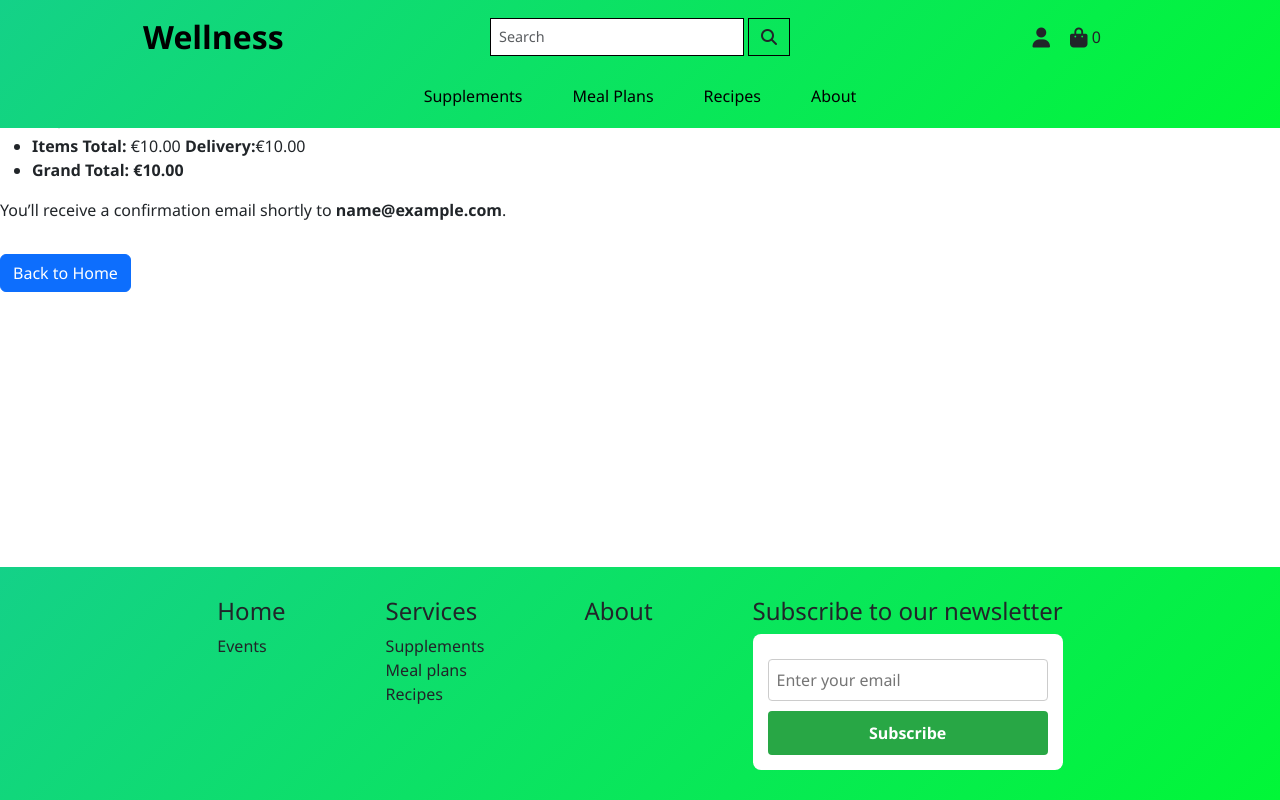
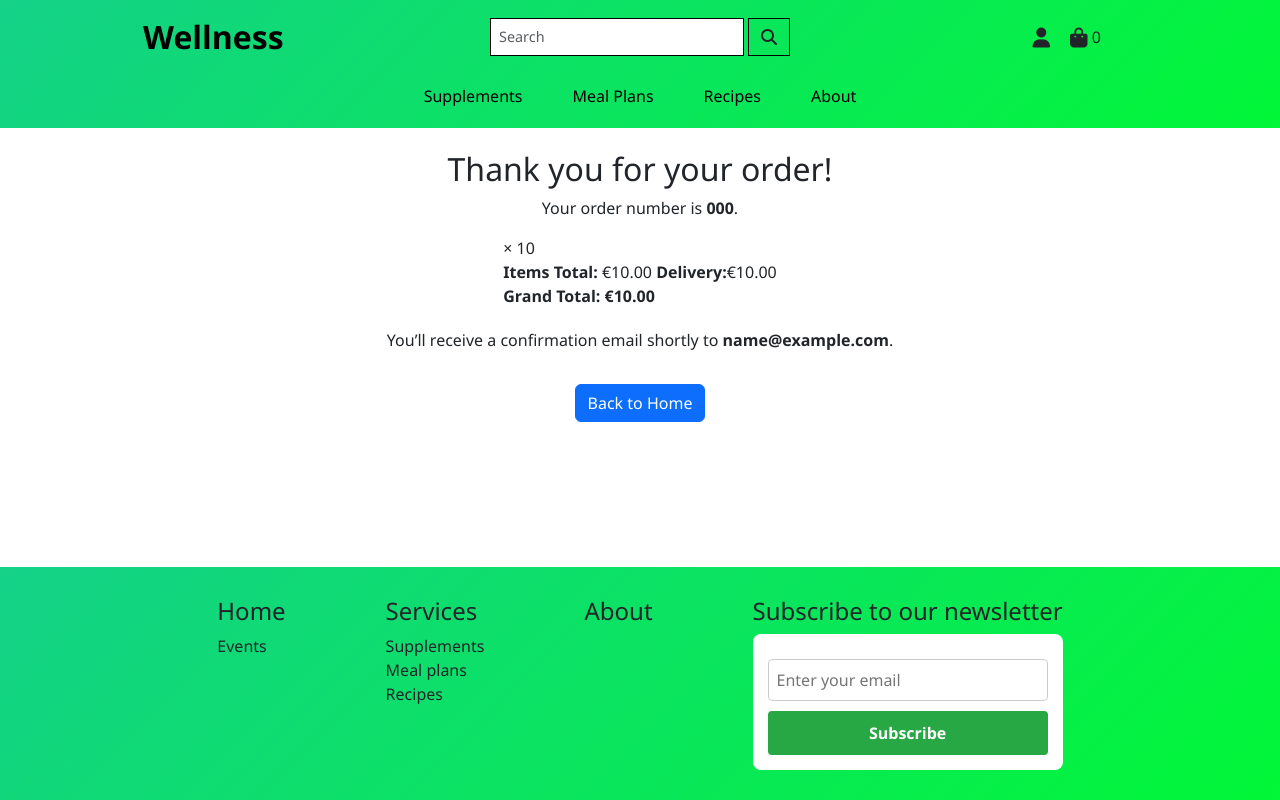
Before and after one commit to Blommis/wellness, a Django app: page /checkout/checkout_success/000/ in a window 1280 px wide. Run offline with Django 4.2, Linux system fonts and the light colour scheme; data comes from the database, SQL or seed files in the repository; tables that the repository leaves empty hold one stand-in row (values such as "Sample post"); some libraries are stand-ins or nearby versions.

Commit message:
added basic css style for checkout_success page

```diff
--- a/static/css/style.css
+++ b/static/css/style.css
@@ -362,6 +362,23 @@ main {
 #order-container{
   padding-top: 100px !important;
 }
+#checkout_Success-page{
+  padding-top: 150px;
+  display: flex;
+  flex-direction: column;
+  justify-content: center;
+  margin: auto;
+  align-items: center;
+  max-width: 100%;
+  flex-wrap: wrap;
+}
+ #checkout_Success-page ul {
+    list-style: none;
+    padding: 0;
+    margin-bottom: 20px;
+    gap: 10px;
+}
+
 
 /*Took from stripe docs*/
 .StripeElement,
```
Also changed, not shown: 1 other file.
